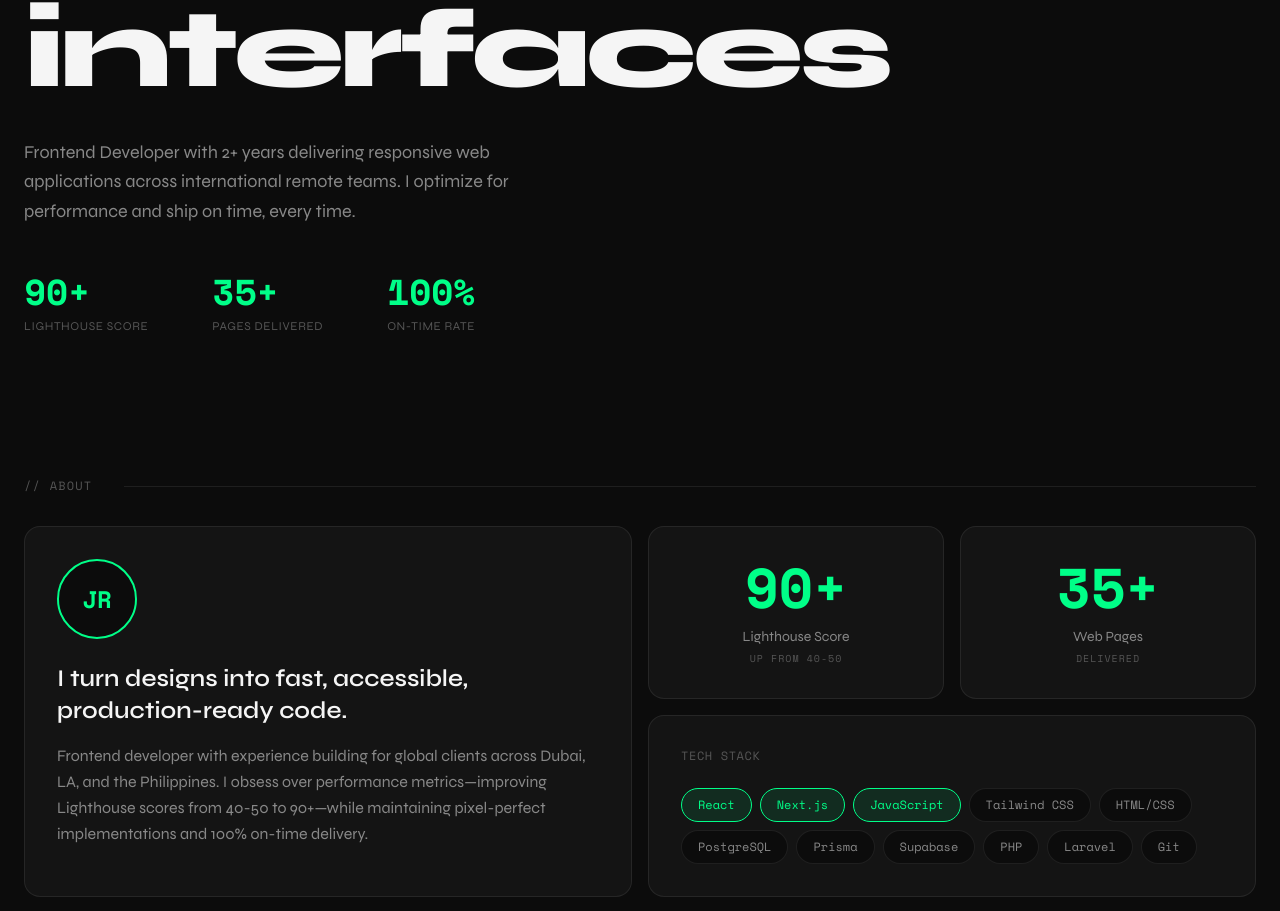
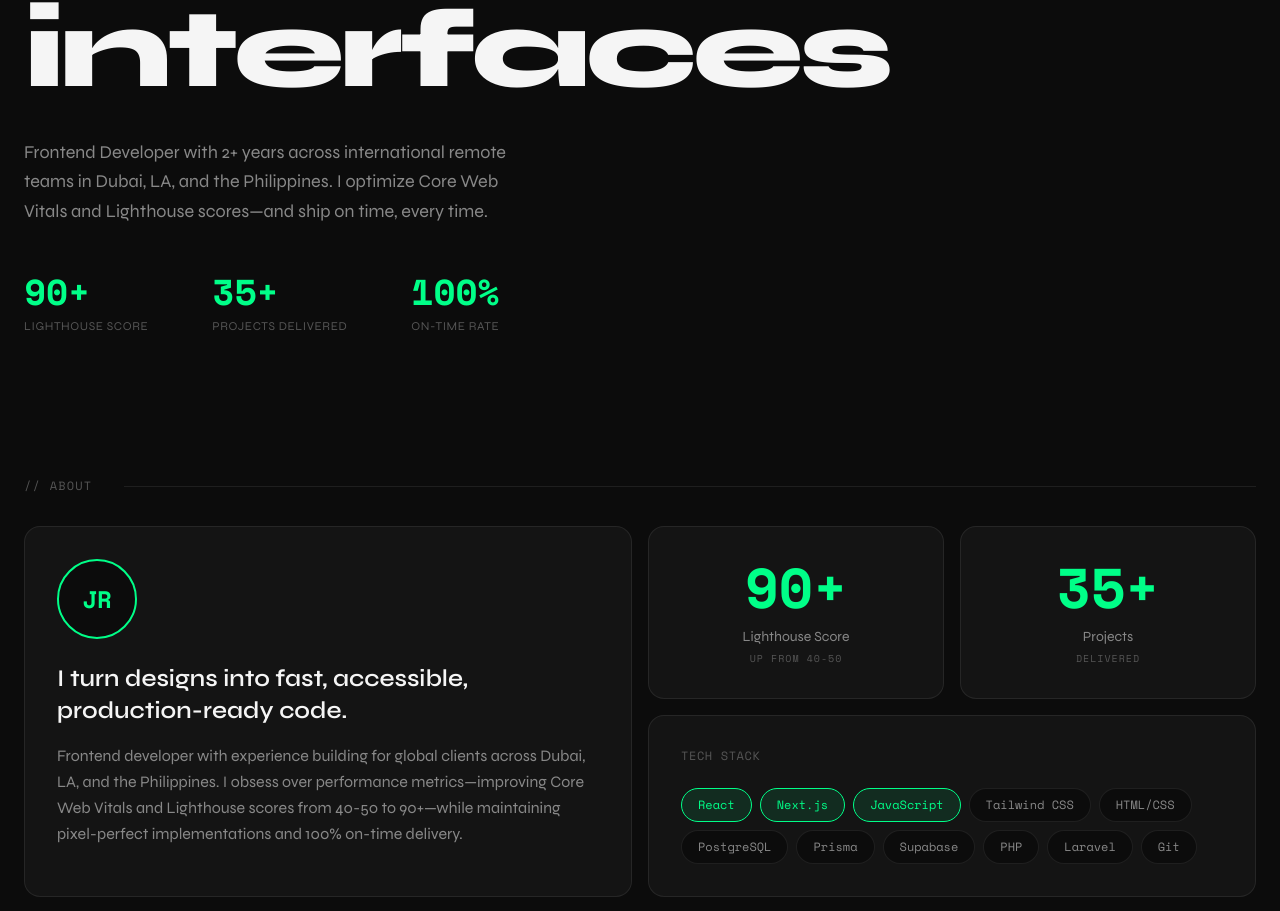
Before and after one commit to j0hnr0/portfolio, a Next.js app: page / in a window 1280 px wide. Shown: the part 402-1313 px from the top of the page. Built offline with nearby package versions, Linux system fonts and the light colour scheme.

Commit message:
description update

```diff
--- a/app/(home)/_components/sections/About.js
+++ b/app/(home)/_components/sections/About.js
@@ -28,9 +28,9 @@ export default function About() {
               <p className="text-text-secondary leading-relaxed">
                 Frontend developer with experience building for global clients
                 across Dubai, LA, and the Philippines. I obsess over performance
-                metrics—improving Lighthouse scores from 40-50 to 90+—while
-                maintaining pixel-perfect implementations and 100% on-time
-                delivery.
+                metrics—improving Core Web Vitals and Lighthouse scores from
+                40-50 to 90+—while maintaining pixel-perfect implementations and
+                100% on-time delivery.
               </p>
             </div>
           </div>
@@ -43,7 +43,7 @@ export default function About() {
           />
 
           {/* Card 3 - Pages Metric (Small) */}
-          <AboutMetricCard score="35+" title="Web Pages" desc="Delivered" />
+          <AboutMetricCard score="35+" title="Projects" desc="Delivered" />
 
           {/* Card 4 - Tech Stack (Wide 2x1) */}
           <div className="md:col-span-2 bg-bg-card border border-border rounded-2xl p-8 hover:bg-bg-card-hover hover:border-accent/30 hover:-translate-y-1 transition-all duration-[400ms]">
@@ -97,13 +97,28 @@ export default function About() {
             </h4>
             <div className="space-y-6">
               {/* Position 1 */}
-              <ExperienceCard title="Frontend Developer" company="Mutant Media FZC" location="Dubai, UAE (Remote)" date="Mar 2025 — Dec 2025" />
+              <ExperienceCard
+                title="Frontend Developer"
+                company="Mutant Media FZC"
+                location="Dubai, UAE (Remote)"
+                date="Mar 2025 — Dec 2025"
+              />
 
               {/* Position 2 */}
-              <ExperienceCard title="Frontend Developer" company="Chat Nexus" location=" Los Angeles, CA (Remote)" date="Dec 2024 — Jan 2025" />
+              <ExperienceCard
+                title="Frontend Developer"
+                company="Chat Nexus"
+                location=" Los Angeles, CA (Remote)"
+                date="Dec 2024 — Jan 2025"
+              />
 
               {/* Position 3 */}
-              <ExperienceCard title="Frontend Developer" company="Teknosprint Solutions" location="Cebu, Philippines" date="Nov 2023 — Nov 2024" />
+              <ExperienceCard
+                title="Frontend Developer"
+                company="Teknosprint Solutions"
+                location="Cebu, Philippines"
+                date="Nov 2023 — Nov 2024"
+              />
             </div>
           </div>
 
--- a/app/(home)/_components/sections/Hero.js
+++ b/app/(home)/_components/sections/Hero.js
@@ -25,9 +25,8 @@ export default function Hero() {
 
         {/* Description */}
         <p className="text-text-secondary text-lg max-w-[520px] mb-12 leading-relaxed">
-          Frontend Developer with 2+ years delivering responsive web
-          applications across international remote teams. I optimize for
-          performance and ship on time, every time.
+          Frontend Developer with 2+ years across international remote teams in Dubai, LA, and the Philippines.
+          I optimize Core Web Vitals and Lighthouse scores—and ship on time, every time.
         </p>
 
         {/* Stats Row */}
@@ -41,7 +40,7 @@ export default function Hero() {
           {/* Stat 2 - Pages Delivered */}
           <div>
             <div className="font-mono text-4xl font-bold text-accent leading-none">35+</div>
-            <div className="text-xs text-text-muted uppercase tracking-wider mt-2">Pages Delivered</div>
+            <div className="text-xs text-text-muted uppercase tracking-wider mt-2">Projects Delivered</div>
           </div>
 
           {/* Stat 3 - On-Time Rate */}
```
